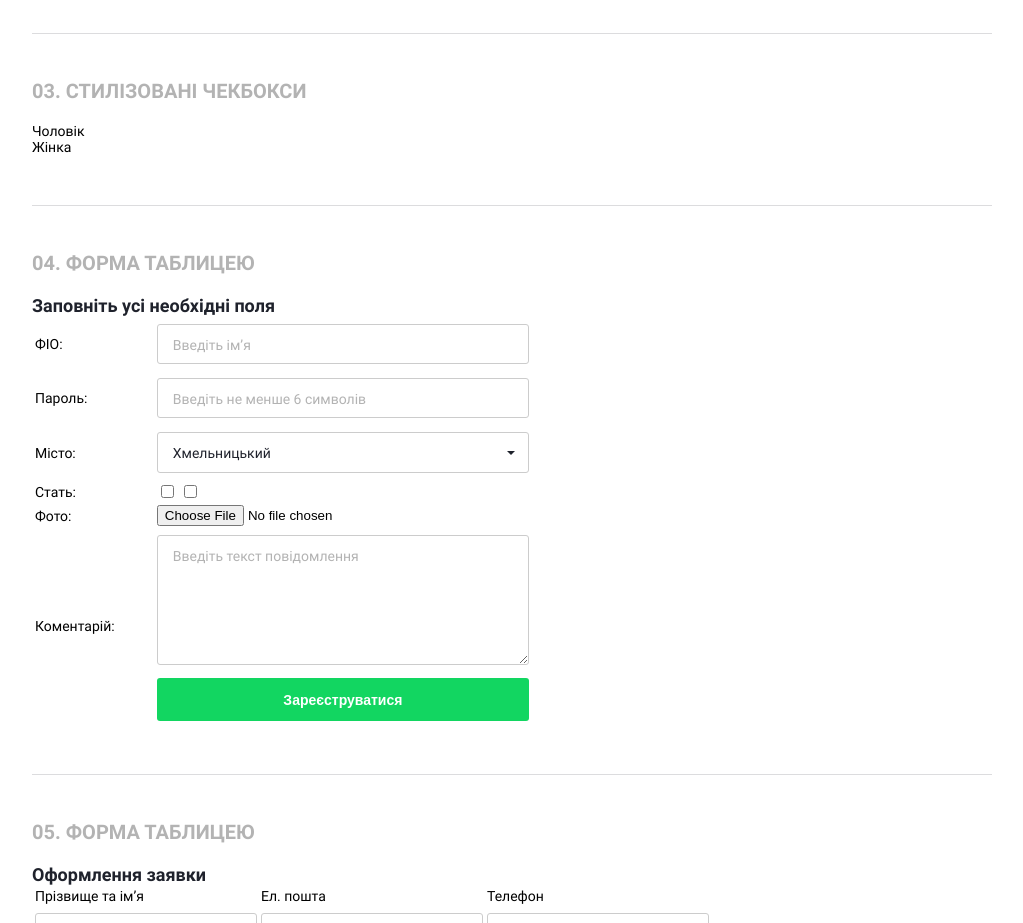
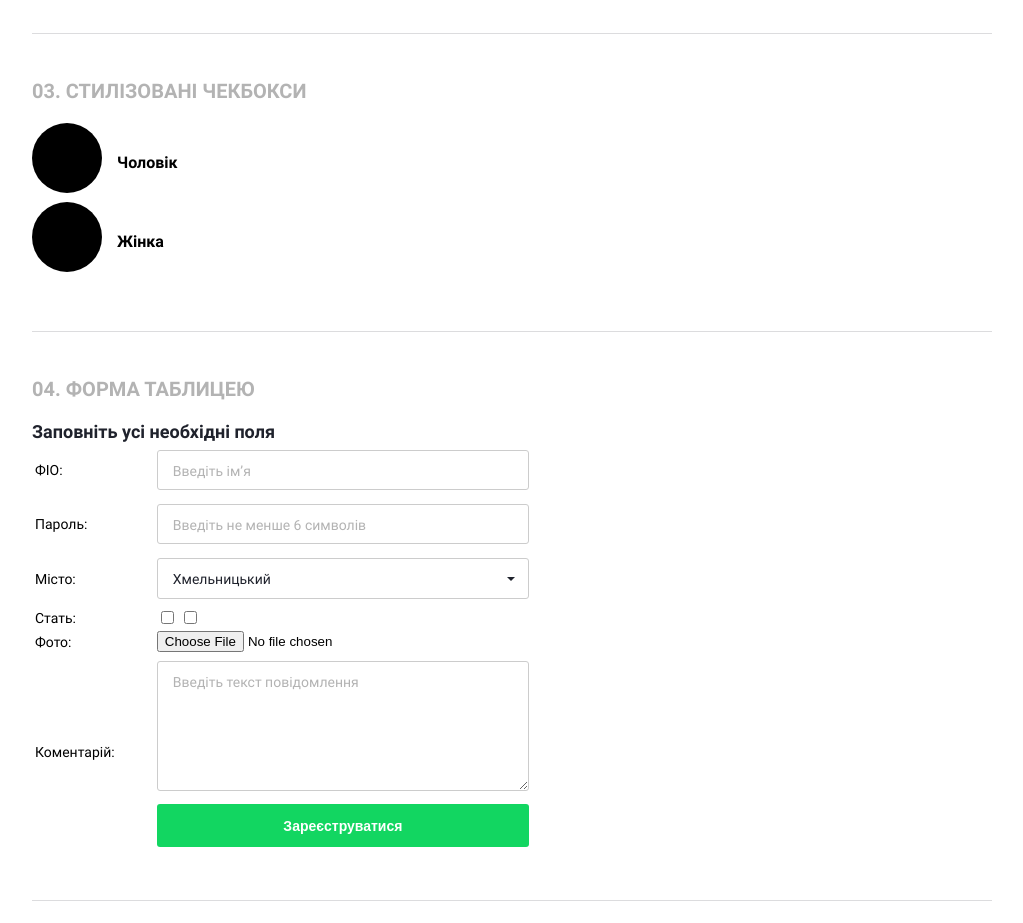
Before and after one commit to a-kulaev/forms, a plain HTML site: page index.html in a window 1280 px wide. Shown: the part 820-1743 px from the top of the page, without its empty margins (128-1151 px from the left). Drawn offline with Linux system fonts and the light colour scheme.

Commit message:
Third form

```diff
--- a/css/style.css
+++ b/css/style.css
@@ -359,8 +359,23 @@ textarea {
     display: flex;
 }
 
-.form-checkbox-3 > div > div {
+.input-radio-styled + label {
+    position: relative;
+    padding: 30px 30px 30px 85px;
     display: block;
+    font-size: 16px;
+    font-weight: 700;
+}
+
+.input-radio-styled + label::before{
+    content: "";
+    position: absolute;
+    width: 70px;
+    height: 70px;
+    left: 0;
+    top: 0;
+    border-radius: 35px;
+    background-color: black;
 }
 
 /* 04. форма таблицею */
--- a/index.html
+++ b/index.html
@@ -93,11 +93,11 @@
                     <form action="index.html" method="post">
                         <div>
                             <div>
-                                <input type="radio" name="gender-styled" checked class="input-radio-styled" id="manstyled">
+                                <input type="radio" name="gender-styled" value="Чоловік" checked class="input-radio-styled" id="manstyled">
                                 <label for="manstyled">Чоловік</label>
                             </div>
                             <div>
-                                <input type="radio" name="gender-styled" class="input-radio-styled" id="womanstyled">
+                                <input type="radio" name="gender-styled" value="Жінка" class="input-radio-styled" id="womanstyled">
                                 <label for="womanstyled">Жінка</label>
                             </div>
                         </div>
```
